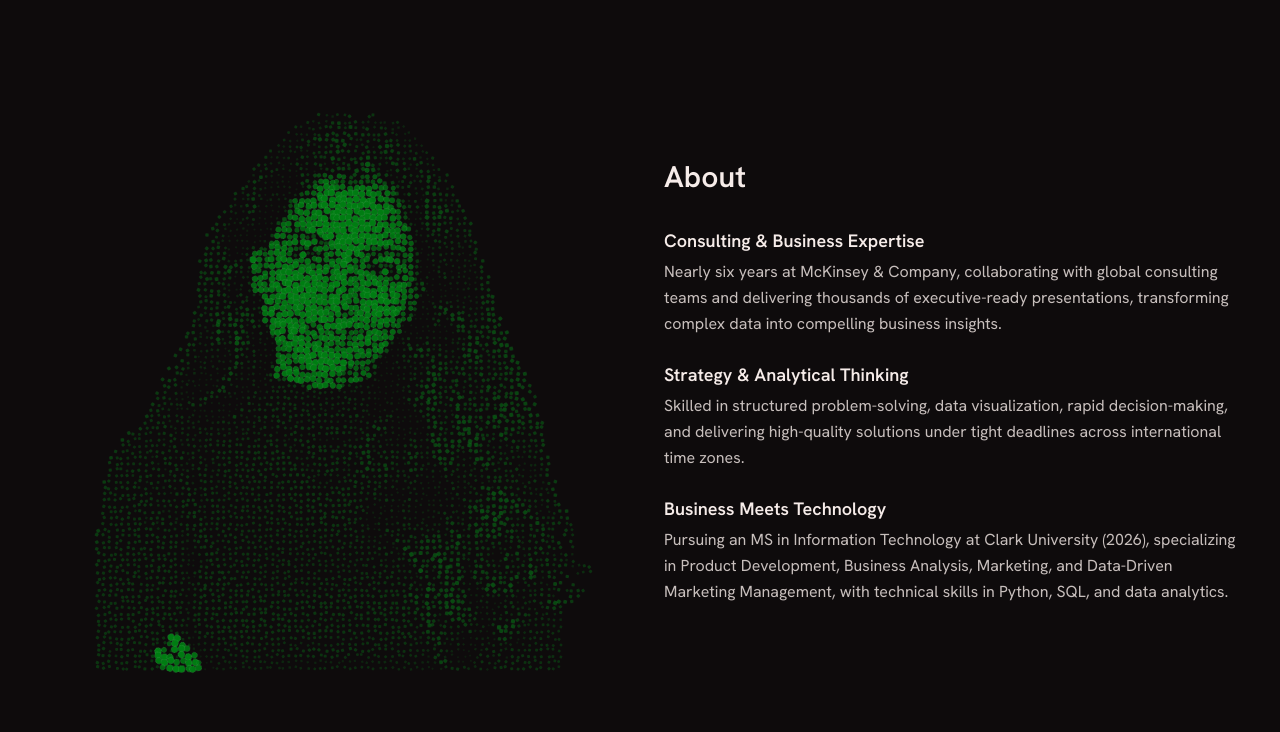
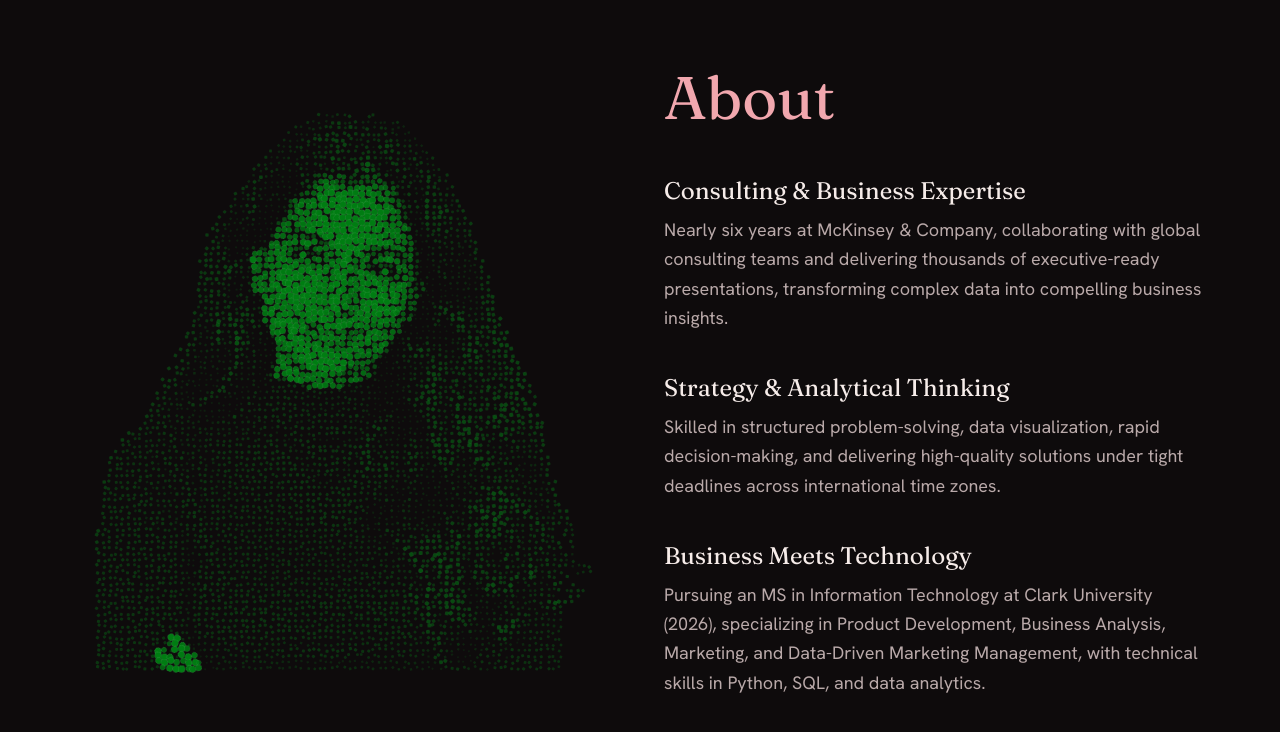
Before and after one commit to DeepikaBT369/portfolio, a Next.js app: page / in a window 1280 px wide. Shown: the top 732 px of the page. Built offline with nearby package versions, Linux system fonts and the light colour scheme.

Commit message:
Apply new About styling

```diff
--- a/app/page.tsx
+++ b/app/page.tsx
@@ -22,12 +22,12 @@ export default function Home() {
         <BloomField />
 
         <div>
-          <h2 className="mb-8 text-3xl font-semibold">About</h2>
-          <ul className="space-y-6">
+          <h2 className="font-display mb-12 text-5xl text-blossom md:text-6xl">About</h2>
+          <ul className="max-w-[34rem] space-y-10">
             {about.map((item) => (
               <li key={item.title}>
-                <h3 className="text-lg font-semibold">{item.title}</h3>
-                <p className="mt-1 leading-relaxed opacity-80">{item.text}</p>
+                <h3 className="font-display text-2xl text-foreground">{item.title}</h3>
+                <p className="mt-2 text-lg leading-relaxed text-muted">{item.text}</p>
               </li>
             ))}
           </ul>
```
